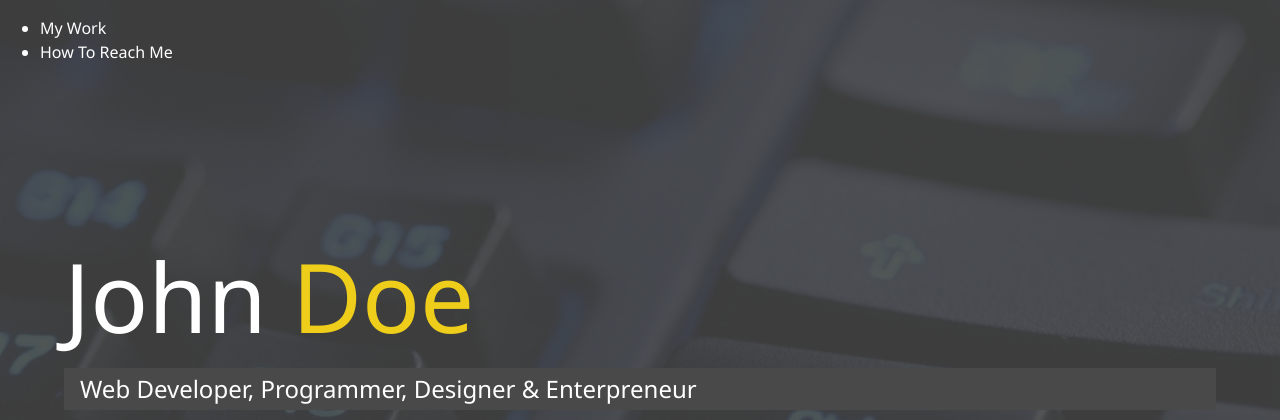
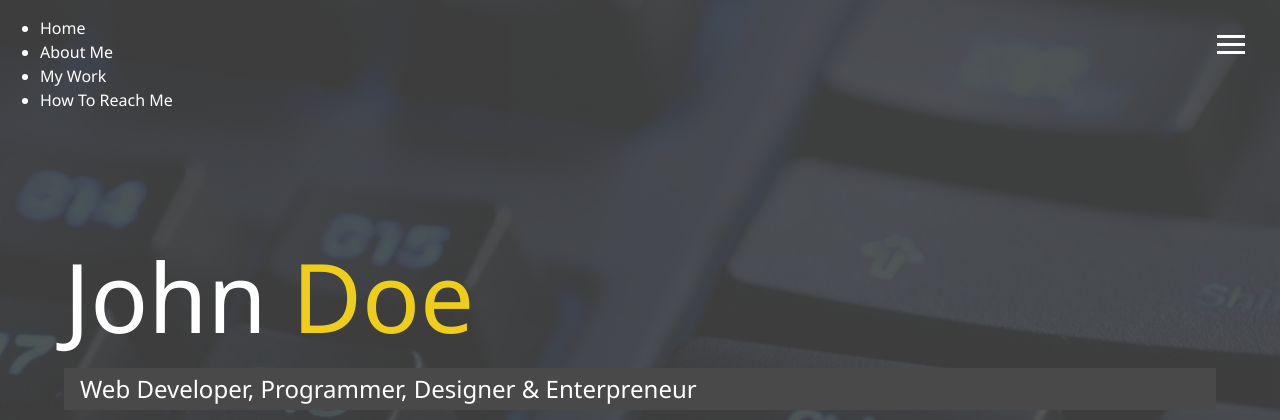
Before and after one commit to jjsoni96/modern_portfolio, a website: page dist/index.html in a window 1280 px wide. Shown: the top 420 px of the page. Drawn offline with Linux system fonts and the light colour scheme; files whose address does not match are found by name.

Commit message:
Menu button, javascript and rotate

```diff
--- a/scss/_config.scss
+++ b/scss/_config.scss
@@ -1,13 +1,15 @@
 $primary-color: #444;
 $secondary-color: #eece1a;
 $show-home-image: true;
-$home-image: url(../dist/img/background_image.jpg);
+$home-image: url(/dist/img/background_image.jpg);
 $background-opacity: 0.9;
 
+// to provide effects and styling to a particular button or some text
 @mixin easeOut {
   transition: all 0.5s ease-out;
 }
 
+// to customize background image
 @mixin background {
   @if $show-home-image {
     &#bg-img {
@@ -15,7 +17,8 @@ $background-opacity: 0.9;
       background-attachment: fixed;
       background-size: cover;
 
-      &::after {
+      // Psuedo element is treated like an actual element by css
+      &:after {
         content: "";
         position: absolute;
         top: 0;
--- /dev/null
+++ b/scss/_menu.scss
@@ -0,0 +1,43 @@
+// Menu Button
+
+.menu-btn {
+  position: absolute;
+  z-index: 3;
+  right: 35px;
+  top: 35px;
+  cursor: pointer;
+  @include easeOut;
+
+  // to display the button using lines
+  .btn-line {
+    width: 28px;
+    height: 3px;
+    margin: 0 0 5px 0;
+    background: #fff;
+    @include easeOut;
+  }
+
+  // Rotate Into X with Menu Lines
+
+  &.close {
+    transform: rotate(180deg);
+
+    .btn-line {
+      // Line 1 - Rotate
+      // nth child is a psuedo class to access a particular element
+      &:nth-child(1) {
+        transform: rotate(45deg) translate(5px, 5px);
+      }
+
+      // Line 2 - Hide
+      &:nth-child(2) {
+        opacity: 0;
+      }
+
+      // Line 3 - Rotate
+      &:nth-child(3) {
+        transform: rotate(-45deg) translate(7px, -6px);
+      }
+    }
+  }
+}
--- a/scss/main.scss
+++ b/scss/main.scss
@@ -1,10 +1,14 @@
+// to import partial files which helps render scss
 @import "config";
+@import "menu";
 
+// It adds box-sizing to the whole webpage
 * {
   box-sizing: border-box;
 }
 
 body {
+  // to include background image
   @include background;
   background: $primary-color;
   color: #fff;
```
Also changed, not shown: dist/css/main.css, dist/index.html, dist/js/main.js.
